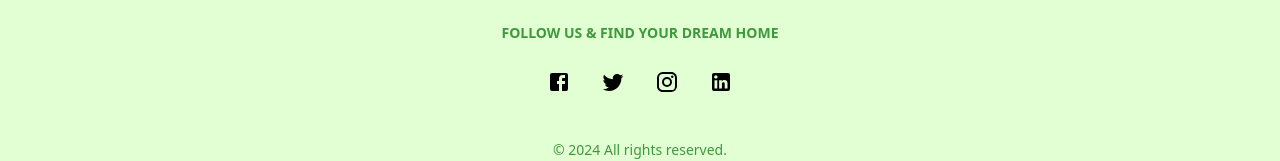
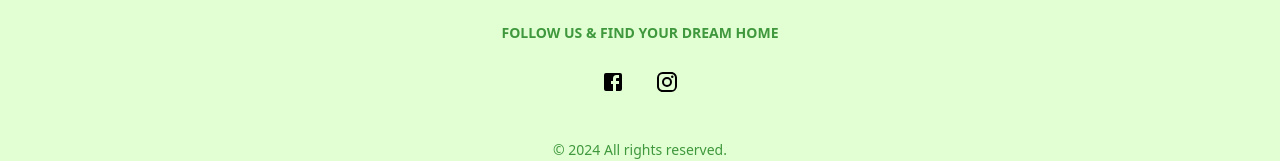
Before and after one commit to bajajsanchit/real-estate-project, a React (Create React App) app: page / in a window 1280 px wide. Shown: the part 6229-6390 px from the top of the page. Built offline with nearby package versions, Linux system fonts and the light colour scheme.

Commit message:
facebook button

```diff
--- a/src/components/Footer/index.js
+++ b/src/components/Footer/index.js
@@ -11,12 +11,17 @@ const Footer = () => {
 				<div className="footer-section">
 					<div className="follow-text">Follow Us & Find Your Dream Home</div>
 					<div className="social-icons">
-						<a href="https://facebook.com" className="social-icon">
+						<a
+							href="https://www.facebook.com/profile.php?id=61561533697386&mibextid=LQQJ4d"
+							className="social-icon"
+							target="_blank"
+							rel="noreferrer"
+						>
 							<FacebookIcon />
 						</a>
-						<a href="https://twitter.com" className="social-icon">
+						{/* <a href="https://twitter.com" className="social-icon">
 							<TwitterIcon />
-						</a>
+						</a> */}
 						<a
 							href="https://www.instagram.com/nestquestwithneha/"
 							target="_blank"
@@ -25,9 +30,9 @@ const Footer = () => {
 						>
 							<InstagramIcon />
 						</a>
-						<a href="https://linkedin.com" className="social-icon">
+						{/* <a href="https://linkedin.com" className="social-icon">
 							<LinkedInIcon />
-						</a>
+						</a> */}
 					</div>
 				</div>
 			</div>
```
